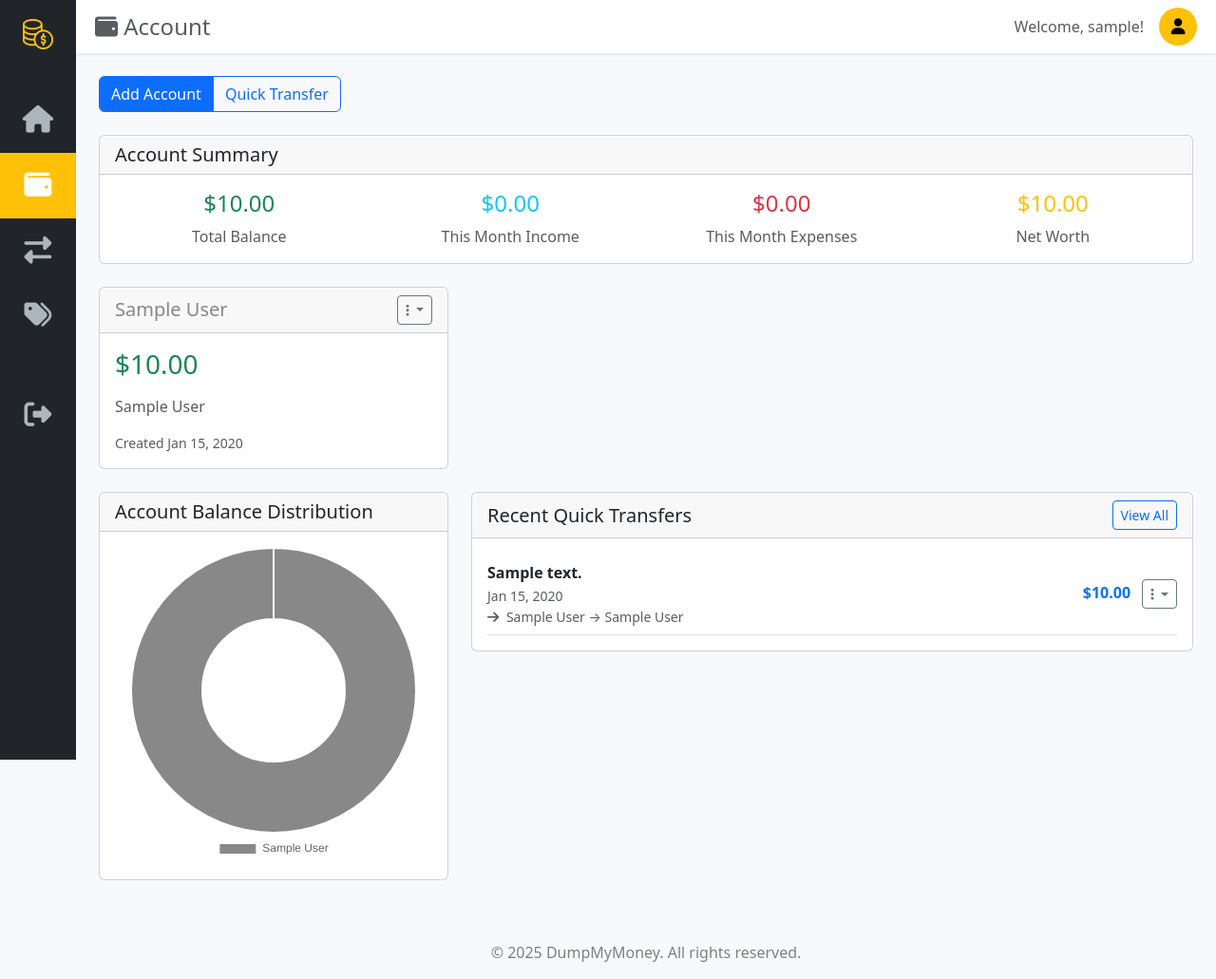
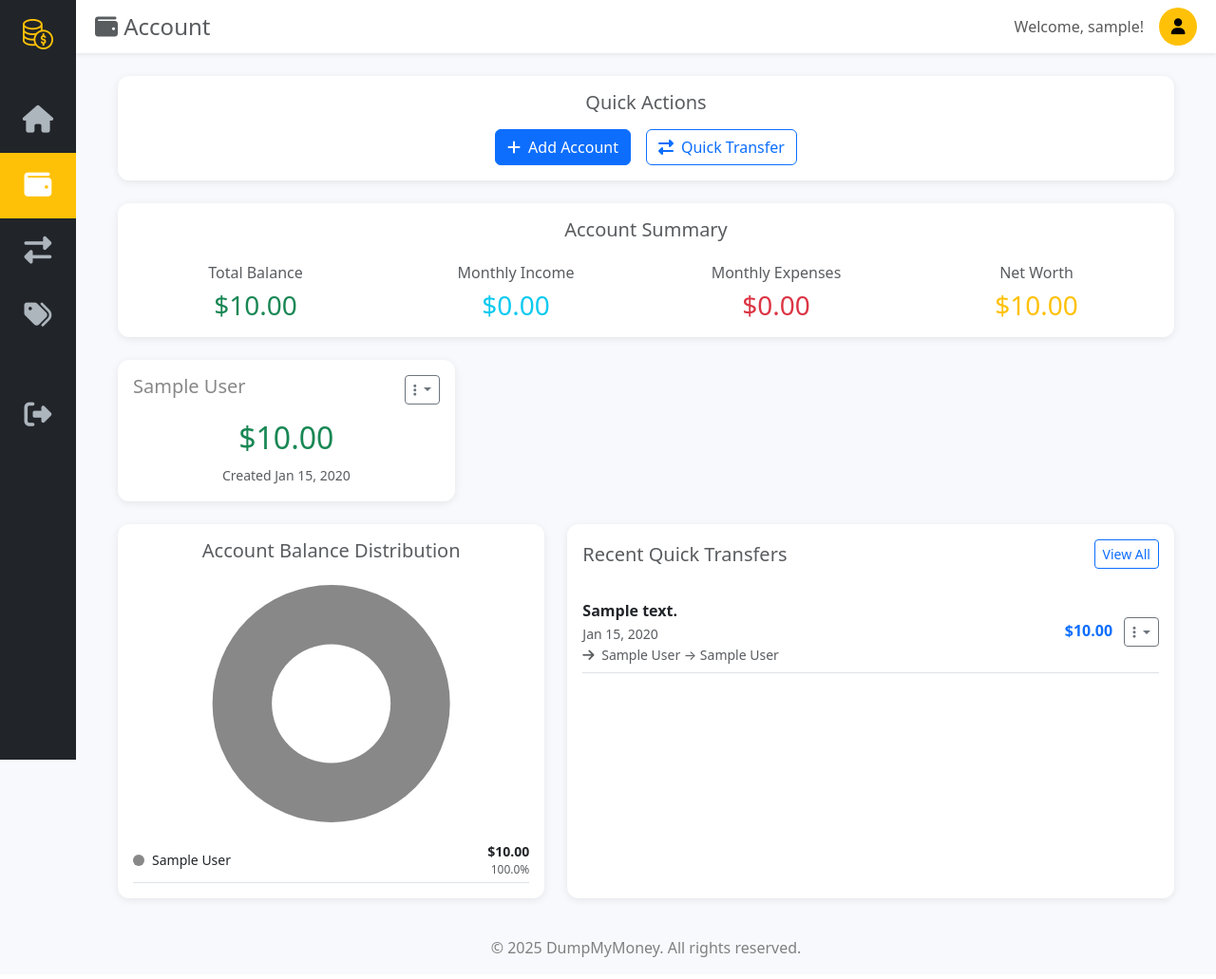
Before and after one commit to arturylab/dumpmycash, a Flask app: page /account/ in a window 1280 px wide. Shown: the whole page at 95% size. After the commit the page ends 1008 px from the top, so only its background shows below. Run offline with Flask 3, Linux system fonts and the light colour scheme; a user stored in the database is signed in; tables that the repository leaves empty hold one stand-in row (values such as "Sample post"); some libraries are stand-ins or nearby versions.

Commit message:
Improve account

```diff
--- a/app/account.py
+++ b/app/account.py
@@ -14,7 +14,7 @@ account_bp = Blueprint('account', __name__, url_prefix='/account')
 @login_required
 def index():
     """Display all accounts for the current user."""
-    accounts = Account.query.filter_by(user_id=g.user.id).all()
+    accounts = Account.query.filter_by(user_id=g.user.id).order_by(Account.name.asc()).all()
 
     # Calculate summary statistics
     total_balance = sum(account.balance for account in accounts)
@@ -170,7 +170,7 @@ def delete(account_id):
 @login_required
 def api_accounts():
     """API endpoint to get all accounts as JSON."""
-    accounts = Account.query.filter_by(user_id=g.user.id).all()
+    accounts = Account.query.filter_by(user_id=g.user.id).order_by(Account.name.asc()).all()
 
     accounts_data = []
     for account in accounts:
@@ -325,7 +325,7 @@ def transfer():
 @login_required
 def api_chart_data():
     """API endpoint to get account balance data for pie chart."""
-    accounts = Account.query.filter_by(user_id=g.user.id).all()
+    accounts = Account.query.filter_by(user_id=g.user.id).order_by(Account.name.asc()).all()
 
     chart_data = {
         'labels': [],
--- a/app/static/js/account.js
+++ b/app/static/js/account.js
@@ -1,13 +1,15 @@
 document.addEventListener('DOMContentLoaded', function() {
-    // Ensure flash messages are properly centered on account page
-    fixFlashMessagesCentering();
-
     // Apply account colors from data attributes
     const accountTitles = document.querySelectorAll('.account-title[data-account-color]');
     accountTitles.forEach(title => {
         const color = title.getAttribute('data-account-color');
-        if (color) {
-            title.style.color = color;
+        if (color && color !== '#000000' && color !== '') {
+            // Apply custom color with high specificity
+            title.classList.remove('text-muted');
+            title.style.setProperty('color', color, 'important');
+        } else {
+            // Apply muted color if no custom color is set or if it's the default black
+            title.classList.add('text-muted');
         }
     });
 
@@ -186,33 +188,47 @@ function loadAccountChart() {
         .then(response => response.json())
         .then(data => {
             if (data.labels.length === 0) {
-                // Hide chart container if no data
-                document.getElementById('chartContainer').style.display = 'none';
+                // Show message when no data
+                document.getElementById('chartContainer').innerHTML = `
+                    <div class="card minimal-card h-100">
+                        <div class="card-body text-center py-5">
+                            <i class="fas fa-chart-pie fa-3x text-muted mb-3"></i>
+                            <h5 class="text-muted">No account data available</h5>
+                            <p class="text-muted">Add accounts to see the balance distribution.</p>
+                        </div>
+                    </div>
+                `;
+                // Clear account list
+                const accountList = document.getElementById('account-list');
+                if (accountList) {
+                    accountList.innerHTML = '';
+                }
                 return;
             }
 
             const ctx = chartCanvas.getContext('2d');
+
             new Chart(ctx, {
                 type: 'doughnut',
                 data: {
                     labels: data.labels,
                     datasets: [{
                         data: data.data,
-                        backgroundColor: data.backgroundColor.slice(0, data.labels.length),
-                        borderWidth: 2,
-                        borderColor: '#fff'
+                        backgroundColor: data.backgroundColor, // Use the actual account colors from API
+                        borderWidth: 0
                     }]
                 },
                 options: {
                     responsive: true,
+                    maintainAspectRatio: false,
                     plugins: {
                         legend: {
-                            position: 'bottom'
+                            display: false
                         },
                         tooltip: {
                             callbacks: {
                                 label: function(context) {
-                                    const label = context.label || '';
+                                    const label = data.labels[context.dataIndex];
                                     const value = context.parsed;
                                     const total = context.dataset.data.reduce((a, b) => a + b, 0);
                                     const percentage = ((value / total) * 100).toFixed(1);
@@ -223,11 +239,45 @@ function loadAccountChart() {
                     }
                 }
             });
+
+            // Update account list with percentages using real account colors
+            updateAccountList(data, data.backgroundColor);
         })
         .catch(error => {
             console.error('Error loading chart data:', error);
             document.getElementById('chartContainer').style.display = 'none';
         });
+}
+
+/**
+ * Update account list with percentages (similar to updateCategoryList in home.js)
+ */
+function updateAccountList(data, colors) {
+    const listContainer = document.getElementById('account-list');
+    if (!listContainer) return;
+
+    // Calculate total and percentages
+    const total = data.data.reduce((a, b) => a + b, 0);
+
+    const listHTML = data.labels.map((label, index) => {
+        const amount = data.data[index];
+        const percentage = ((amount / total) * 100).toFixed(1);
+
+        return `
+            <div class="d-flex justify-content-between align-items-center py-1 border-bottom">
+                <div class="d-flex align-items-center">
+                    <div class="me-2" style="width: 12px; height: 12px; background-color: ${colors[index]}; border-radius: 50%;"></div>
+                    <span class="small">${label}</span>
+                </div>
+                <div class="text-end">
+                    <div class="fw-bold small">${formatCurrency(amount)}</div>
+                    <div class="text-muted" style="font-size: 0.75rem;">${percentage}%</div>
+                </div>
+            </div>
+        `;
+    }).join('');
+
+    listContainer.innerHTML = listHTML;
 }
 
 function loadRecentTransfers() {
@@ -366,26 +416,37 @@ function handleTransferSubmit(event) {
 }
 
 function showAlert(message, type) {
-    // Create alert element
+    // Create alert element with the same styling as base.html
     const alertDiv = document.createElement('div');
-    alertDiv.className = `alert alert-${type} alert-dismissible fade show`;
+    alertDiv.className = `alert alert-${type} alert-dismissible fade show shadow-sm`;
+    alertDiv.setAttribute('role', 'alert');
+    alertDiv.style.minWidth = '300px';
     alertDiv.innerHTML = `
         ${message}
-        <button type="button" class="btn-close" data-bs-dismiss="alert"></button>
+        <button type="button" class="btn-close" data-bs-dismiss="alert" aria-label="Close"></button>
     `;
 
-    // Insert at top of content
-    const mainContent = document.querySelector('.container-fluid');
-    if (mainContent) {
-        mainContent.insertBefore(alertDiv, mainContent.firstChild);
+    // Find or create the flash message container like base.html
+    let flashContainer = document.querySelector('.position-fixed.top-0.start-50.translate-middle-x');
+    if (!flashContainer) {
+        // Create the container with the same style as base.html
+        flashContainer = document.createElement('div');
+        flashContainer.className = 'position-fixed top-0 start-50 translate-middle-x';
+        flashContainer.style.zIndex = '1055';
+        flashContainer.style.marginTop = '20px';
+        document.body.appendChild(flashContainer);
+    }
 
-        // Auto-dismiss after 5 seconds
-        setTimeout(() => {
-            if (alertDiv.parentNode) {
-                alertDiv.remove();
-            }
-        }, 5000);
-    }
+    // Insert alert into the flash container
+    flashContainer.appendChild(alertDiv);
+
+    // Auto-dismiss after 2.5 seconds (same as base.js)
+    setTimeout(() => {
+        if (alertDiv && alertDiv.classList.contains('show')) {
+            const bsAlert = new bootstrap.Alert(alertDiv);
+            bsAlert.close();
+        }
+    }, 2500);
 }
 
 function viewTransferDetails(transferId) {
@@ -884,53 +945,4 @@ function updateFromAccountOptions() {
     });
 }
 
-/**
- * Fixes flash messages centering on the account page
- * Ensures flash messages are properly positioned above all content
- */
-function fixFlashMessagesCentering() {
-    const flashContainer = document.querySelector('.position-fixed.top-0.start-50.translate-middle-x');
-    if (flashContainer) {
-        // Apply enhanced positioning
-        flashContainer.style.cssText = `
-            position: fixed !important;
-            top: 20px !important;
-            left: 50% !important;
-            transform: translateX(-50%) !important;
-            z-index: 1061 !important;
-            width: auto !important;
-            max-width: 90vw !important;
-            display: flex !important;
-            flex-direction: column !important;
-            align-items: center !important;
-            gap: 10px !important;
-        `;
-
-        // Ensure all alert elements within the container are properly styled
-        const alerts = flashContainer.querySelectorAll('.alert');
-        alerts.forEach(alert => {
-            alert.style.cssText = `
-                margin: 0 !important;
-                max-width: 500px !important;
-                min-width: 300px !important;
-                z-index: 1062 !important;
-                position: relative !important;
-            `;
-        });
-
-        // Add a timeout to auto-hide flash messages after 5 seconds
-        setTimeout(() => {
-            alerts.forEach(alert => {
-                if (alert && alert.parentNode) {
-                    alert.style.transition = 'opacity 0.5s ease-out';
-                    alert.style.opacity = '0';
-                    setTimeout(() => {
-                        if (alert.parentNode) {
-                            alert.parentNode.removeChild(alert);
-                        }
-                    }, 500);
-                }
-            });
-        }, 5000);
-    }
-}
+// Flash message handling has been removed - base.html and base.js handle everything
--- a/app/templates/dashboard/account.html
+++ b/app/templates/dashboard/account.html
@@ -1,44 +1,57 @@
 {% extends "base.html" %}
 
-{% block title %}Account Overview - DumpMyMoney{% endblock %}
+{% block title %}Account Overview - DumpMyCash{% endblock %}
 
 {% block content %}
-<div class="row">
+<div class="container-fluid">
+  <!-- Quick Actions Header -->
+  <div class="row g-4 mb-4">
     <div class="col-12">
-    <div class="d-flex justify-content-between align-items-center mb-4">
-      <div class="btn-toolbar" role="toolbar">
-        <div class="btn-group" role="group">
-          <button type="button" class="btn btn-primary" data-bs-toggle="modal" data-bs-target="#addAccountModal">Add Account</button>
-          <button type="button" class="btn btn-outline-primary" id="quickTransferBtn">Quick Transfer</button>
+      <div class="card minimal-card">
+        <div class="card-body text-center">
+          <h5 class="card-title text-muted mb-3">Quick Actions</h5>
+          <div class="d-flex justify-content-center gap-3">
+            <button type="button" class="btn btn-primary" data-bs-toggle="modal" data-bs-target="#addAccountModal">
+              <i class="fas fa-plus me-2"></i>Add Account
+            </button>
+            <button type="button" class="btn btn-outline-primary" id="quickTransferBtn">
+              <i class="fas fa-exchange-alt me-2"></i>Quick Transfer
+            </button>
           </div>
         </div>
       </div>
     </div>
   </div>
 
-<div class="row">
-  <div class="col-12 mb-4">
-    <div class="card">
-      <div class="card-header">
-        <h5 class="card-title mb-0">Account Summary</h5>
+  <!-- Account Summary -->
+  <div class="row g-4 mb-4">
+    <div class="col-12">
+      <div class="card minimal-card">
+        <div class="card-body">
+          <h5 class="card-title text-center mb-4 text-muted">Account Summary</h5>
+          <div class="stats-grid">
+            <!-- Total Balance -->
+            <div class="text-center">
+              <h6 class="text-muted mb-2">Total Balance</h6>
+              <h3 class="text-success mb-0">{{ total_balance|currency }}</h3>
             </div>
-      <div class="card-body">
-        <div class="row text-center">
-          <div class="col-md-3">
-            <h4 class="text-success">{{ total_balance|currency }}</h4>
-            <p class="text-muted mb-0">Total Balance</p>
+
+            <!-- Monthly Income -->
+            <div class="text-center">
+              <h6 class="text-muted mb-2">Monthly Income</h6>
+              <h3 class="text-info mb-0">{{ monthly_income|currency }}</h3>
             </div>
-          <div class="col-md-3">
-            <h4 class="text-info">{{ monthly_income|currency }}</h4>
-            <p class="text-muted mb-0">This Month Income</p>
+
+            <!-- Monthly Expenses -->
+            <div class="text-center">
+              <h6 class="text-muted mb-2">Monthly Expenses</h6>
+              <h3 class="text-danger mb-0">{{ monthly_expenses|currency }}</h3>
             </div>
-          <div class="col-md-3">
-            <h4 class="text-danger">{{ monthly_expenses|currency }}</h4>
-            <p class="text-muted mb-0">This Month Expenses</p>
-          </div>
-          <div class="col-md-3">
-            <h4 class="text-warning">{{ net_worth|currency }}</h4>
-            <p class="text-muted mb-0">Net Worth</p>
+
+            <!-- Net Worth -->
+            <div class="text-center">
+              <h6 class="text-muted mb-2">Net Worth</h6>
+              <h3 class="text-warning mb-0">{{ net_worth|currency }}</h3>
             </div>
           </div>
         </div>
@@ -46,13 +59,17 @@
     </div>
   </div>
 
-<div class="row">
+  <!-- Accounts Grid -->
+  <div class="row g-4 mb-4">
     {% if accounts %}
       {% for account in accounts %}
-    <div class="col-md-4 mb-4">
-      <div class="card">
-        <div class="card-header d-flex justify-content-between align-items-center">
-          <h5 class="card-title mb-0 account-title" data-account-color="{{ account.color or '#000000' }}">{{ account.name }}</h5>
+      <div class="col-lg-4 col-md-6">
+        <div class="card minimal-card h-100">
+          <div class="card-body">
+            <div class="d-flex justify-content-between align-items-start mb-3">
+              <h5 class="card-title mb-0 account-title" data-account-color="{{ account.color or '#000000' }}">
+                {{ account.name }}
+              </h5>
               <div class="dropdown">
                 <button class="btn btn-sm btn-outline-secondary dropdown-toggle" type="button" data-bs-toggle="dropdown">
                   <i class="fas fa-ellipsis-v"></i>
@@ -64,12 +81,10 @@
                 </ul>
               </div>
             </div>
-        <div class="card-body">
-          <h3 class="{% if account.balance >= 0 %}text-success{% else %}text-danger{% endif %} mb-3">
+            <div class="text-center">
+              <h2 class="{% if account.balance >= 0 %}text-success{% else %}text-danger{% endif %} mb-2">
                 {{ account.balance|currency }}
-          </h3>
-          <p class="card-text text-muted">{{ account.name }}</p>
-          <div class="d-flex justify-content-between">
+              </h2>
               <small class="text-muted">Created {{ account.created_at.strftime('%b %d, %Y') }}</small>
             </div>
           </div>
@@ -77,44 +92,51 @@
       </div>
       {% endfor %}
     {% else %}
-    <div class="col-12 mb-4">
-      <div class="card">
+      <div class="col-12">
+        <div class="card minimal-card">
           <div class="card-body text-center py-5">
             <i class="fas fa-wallet fa-3x text-muted mb-3"></i>
-          <h5>No accounts found</h5>
+            <h5 class="text-muted">No accounts found</h5>
             <p class="text-muted">Start by adding your first account to track your finances.</p>
-          <button type="button" class="btn btn-primary" data-bs-toggle="modal" data-bs-target="#addAccountModal">Add Your First Account</button>
+            <button type="button" class="btn btn-primary" data-bs-toggle="modal" data-bs-target="#addAccountModal">
+              <i class="fas fa-plus me-2"></i>Add Your First Account
+            </button>
           </div>
         </div>
       </div>
     {% endif %}
   </div>
 
-<div class="row">
-  <div class="col-md-4 mb-4">
-    <div class="card" id="chartContainer">
-      <div class="card-header">
-        <h5 class="card-title mb-0">Account Balance Distribution</h5>
+  <!-- Charts and Transfers Section -->
+  <div class="row g-4">
+    <div class="col-lg-5">
+      <div class="card minimal-card h-100" id="chartContainer">
+        <div class="card-body">
+          <h5 class="card-title text-center mb-4 text-muted">Account Balance Distribution</h5>
+          <div class="chart-container">
+            <canvas id="accountChart"></canvas>
           </div>
-      <div class="card-body">
-        <canvas id="accountChart" width="400" height="200"></canvas>
+          <div id="account-list" class="mt-3">
+            <!-- Account list with percentages will be populated by JavaScript -->
+          </div>
         </div>
       </div>
     </div>
 
-  <div class="col-md-8 mb-4">
-    <div class="card">
-      <div class="card-header d-flex justify-content-between align-items-center">
-        <h5 class="card-title mb-0">Recent Quick Transfers</h5>
+    <div class="col-lg-7">
+      <div class="card minimal-card h-100">
+        <div class="card-body">
+          <div class="d-flex justify-content-between align-items-center mb-4">
+            <h5 class="card-title text-muted mb-0">Recent Quick Transfers</h5>
             <a href="#" onclick="loadAllTransfers()" class="btn btn-sm btn-outline-primary">View All</a>
           </div>
-      <div class="card-body">
           <div id="recent-transfers-list">
             <div class="text-center py-4">
               <div class="spinner-border text-primary" role="status">
                 <span class="visually-hidden">Loading...</span>
               </div>
               <p class="text-muted mt-2">Loading recent transfers...</p>
+            </div>
           </div>
         </div>
       </div>
```
Lines whose indentation alone changed are shown as unchanged.
